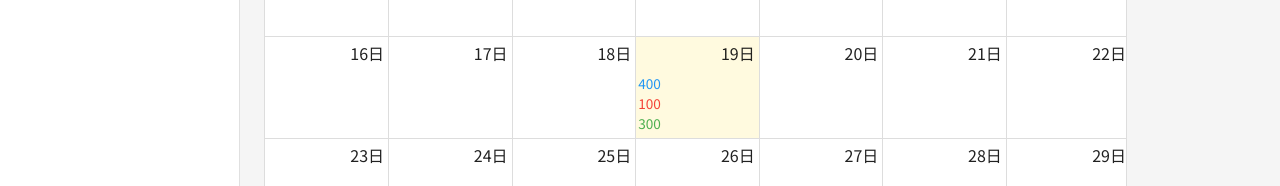
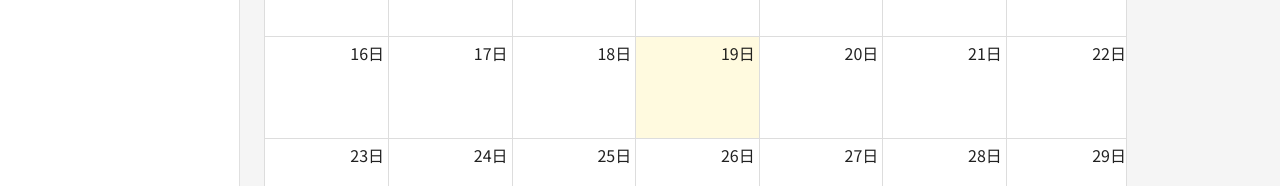
Before and after one commit to taeyoungNew/udemy-household-app, a React (Create React App) app: page / in a window 1280 px wide. Shown: the part 559-745 px from the top of the page. Built offline with nearby package versions, Linux system fonts and the light colour scheme; no server answers; the database is empty; the HTML template or start-up script is replaced by a standard one.

Commit message:
今月のデータをカレンダーに表示

```diff
--- a/src/component/Calendar.tsx
+++ b/src/component/Calendar.tsx
@@ -15,6 +15,12 @@
 // import AccountBalanceIcon from "@mui/icons-material/AccountBalance";
 import "../calendar.css";
 import { EventContentArg } from "@fullcalendar/core";
+import { Balance, CalendarContent, Transaction } from "../types";
+import { calculateDailyBalances } from "../utils/financeCalculations";
+// import { Balance } from "@mui/icons-material";
+import { formatCurrency } from "../utils/formatting";
+
+// 각일일마다 이벤트를 표시
 const renderEventContent = (eventInfo: EventContentArg) => {
   return (
     <div>
@@ -30,27 +36,41 @@
     </div>
   );
 };
-const Calendar = () => {
-  const events = [
-    {
-      title: "Meeting",
-      start: new Date(),
-      income: 400,
-      expense: 100,
-      balance: 300,
-    },
-  ];
+
+// 달력
+interface CalendarProps {
+  monthlyTransactions: Transaction[];
+}
+const Calendar = ({ monthlyTransactions }: CalendarProps) => {
+  const daliyBalances = calculateDailyBalances(monthlyTransactions);
+  const calendarEvents = createCalendarEvents(daliyBalances);
   // 1일 이벤트
+  console.log(calendarEvents);
 
   return (
     <FullCalendar
       locale={jaLocale} // 일본어
       plugins={[dayGridPlugin]}
       initialView="dayGridMonth"
-      events={events}
+      events={calendarEvents}
       eventContent={renderEventContent}
     />
   );
 };
 
+const createCalendarEvents = (
+  dailyBalances: Record<string, Balance>
+): CalendarContent[] => {
+  // recode타입도 Object.keys메서드로 key를 취득할수 있구나
+  return Object.keys(dailyBalances).map((date) => {
+    const { income, expense, balance } = dailyBalances[date];
+    return {
+      start: date,
+      income: formatCurrency(income),
+      expense: formatCurrency(expense),
+      balance: formatCurrency(balance),
+    };
+  });
+};
+
 export default Calendar;
--- a/src/pages/Home.tsx
+++ b/src/pages/Home.tsx
@@ -17,7 +17,7 @@
       {/* 왼쪽 컨텐츠 */}
       <Box sx={{ flexGrow: 1 }}>
         <MonthlySummary monthlyTransactions={monthlyTransactions} />
-        <Calendar />
+        <Calendar monthlyTransactions={monthlyTransactions} />
       </Box>
       {/* 오른쪽 컨텐츠 */}
       <Box>
--- a/src/utils/financeCalculations.ts
+++ b/src/utils/financeCalculations.ts
@@ -21,3 +21,25 @@
     }
   ); // <- 累積値の初期値を設定
 }
+
+// 1.日付ごとの収支を計算する関数
+export function calculateDailyBalances(
+  transaction: Transaction[]
+): Record<string, Balance> {
+  return transaction.reduce<Record<string, Balance>>((acc, transaction) => {
+    const day = transaction.date;
+    if (!acc[day]) {
+      acc[day] = { income: 0, expense: 0, balance: 0 };
+    }
+
+    if (transaction.type === "income") {
+      acc[day].income = transaction.amount;
+    } else if (transaction.type === "expense") {
+      acc[day].expense = transaction.amount;
+    }
+
+    acc[day].balance = acc[day].income - acc[day].expense;
+
+    return acc;
+  }, {});
+}
--- a/src/utils/formatting.ts
+++ b/src/utils/formatting.ts
@@ -3,3 +3,9 @@
 export function formatMonth(date: Date): string {
   return format(date, "yyyy-MM");
 }
+
+// 日本円に変換
+export function formatCurrency(amount: number): string {
+  // 日本通貨に変換してリターン
+  return amount.toLocaleString("ja-JP");
+}
```
Also changed, not shown: src/types/index.ts (+7 -0 lines).
